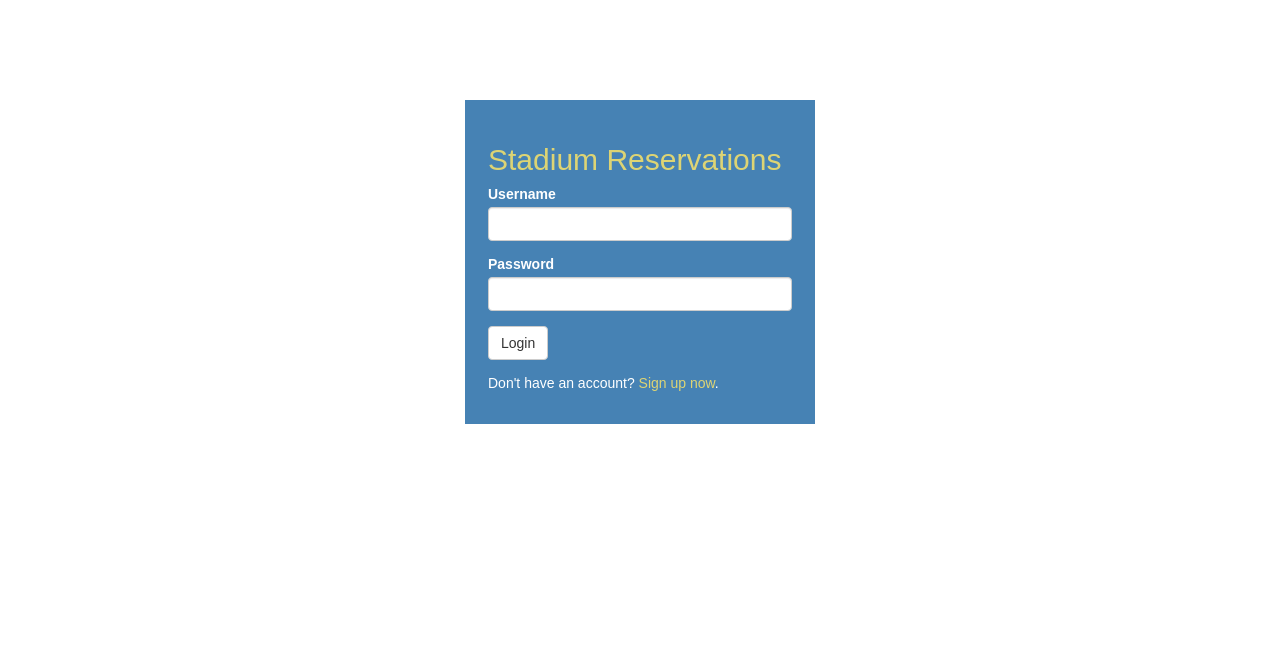
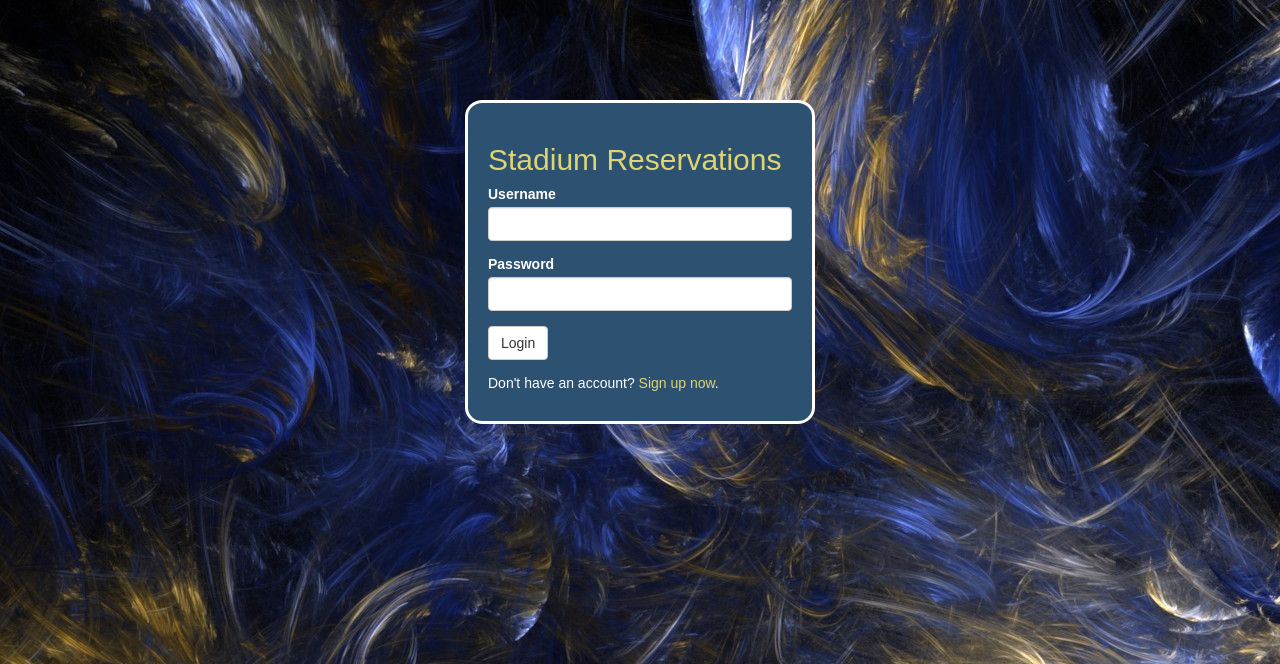
Before and after one commit to ZarkianMouse/stadium-reservation, a PHP site: page /login.php in a window 1280 px wide. Shown: the top 664 px of the page. Run offline with PHP 8.4, Linux system fonts and the light colour scheme; data that the repository does not hold is empty.

Commit message:
change login

```diff
--- a/login.php
+++ b/login.php
@@ -95,13 +95,13 @@ if($_SERVER["REQUEST_METHOD"] == "POST"){
     <title>Login</title>
     <link rel="stylesheet" href="https://maxcdn.bootstrapcdn.com/bootstrap/3.3.7/css/bootstrap.css">
     <style type="text/css">
-        body{ font: 14px sans-serif; }
-        .wrapper{ width: 350px; padding: 20px; margin: auto; margin-top: 100px; }
+        body{ font: 14px sans-serif; background: #4682B4 url('blue.jpg'); }
+        .wrapper{ width: 350px; padding: 20px; margin: auto; margin-top: 100px; border-style: solid; border-radius: 5%; }
 		.head {
 	border-style: solid;
-	border-color: #4682B4;
+	border-color: white;
 	color: white;
-	background-color: #4682B4;
+	background-color: #2C5171;
 }
 .my_delete {
 	background-color:#A69F57;
```
Also changed, not shown: blue.jpg (added).
